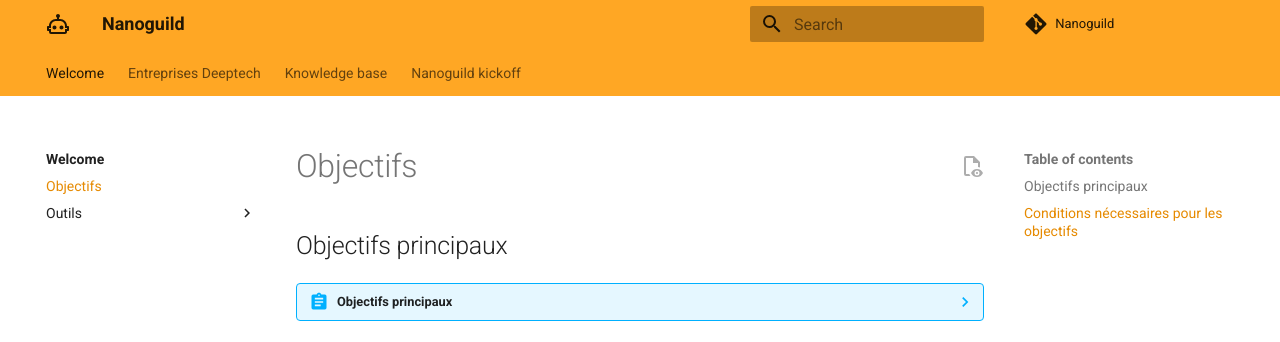
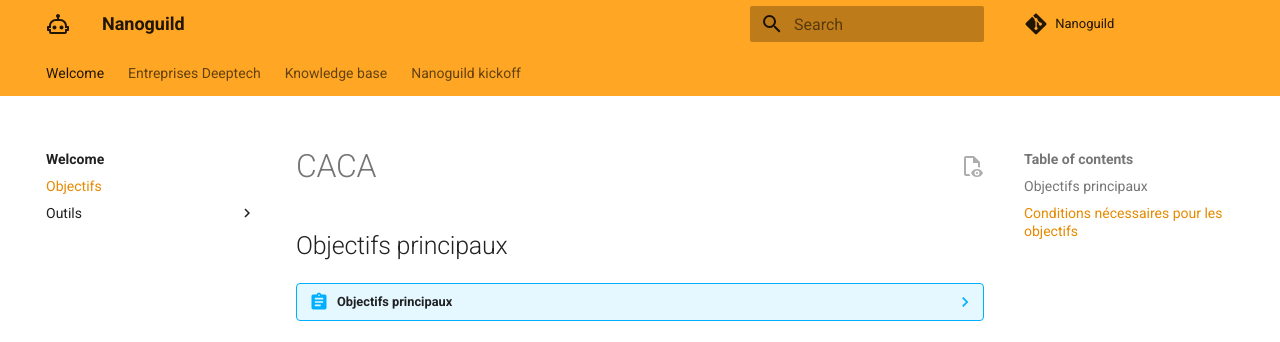
Before and after one commit to FlagHunter01/nanotest, an MkDocs documentation site: the page built from docs/objectifs.md, in a window 1280 px wide. Shown: the top 342 px of the page. Built offline with MkDocs 1.6.1 and Material for MkDocs 9.7.7, drawn with Linux system fonts in a browser that asks for light colours; comment, search, counter and statistics services are not loaded.

Commit message:
Update objectifs.md
Caca

```diff
--- a/docs/objectifs.md
+++ b/docs/objectifs.md
@@ -1,4 +1,4 @@
-# Objectifs
+# CACA
 
 ## Objectifs principaux
 
```
